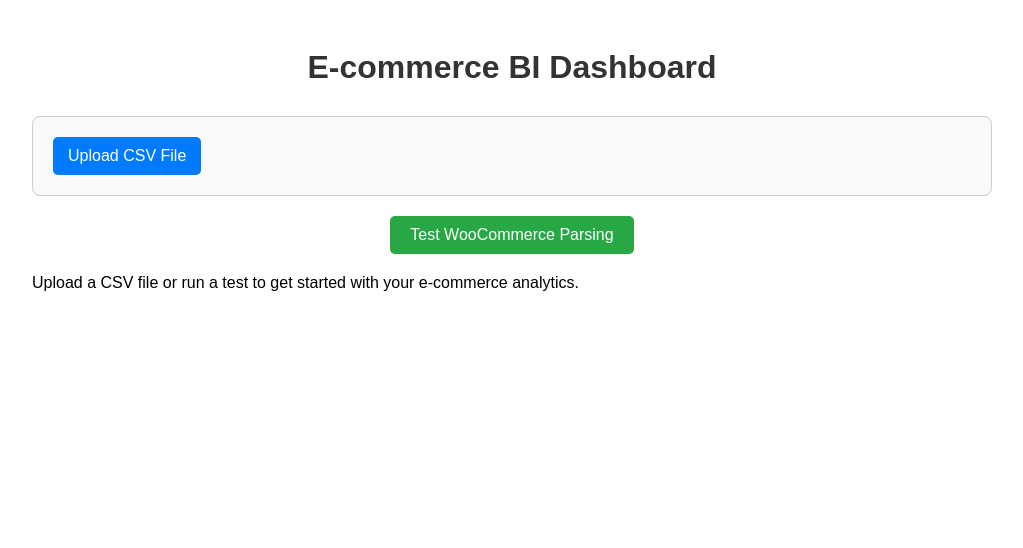
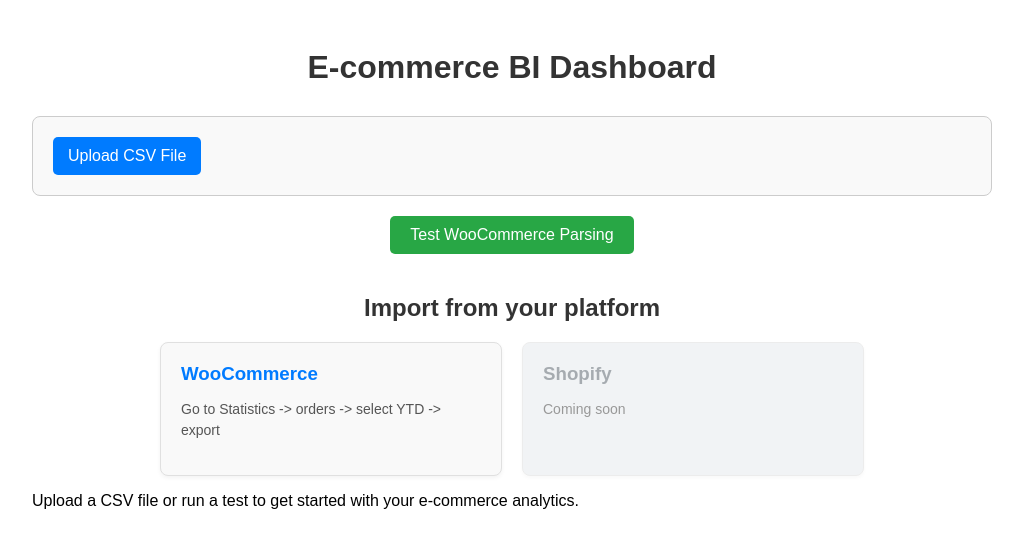
Before and after one commit to merchantmetricsorg/merchantmetricsorg.github.io, a SvelteKit app: page / in a window 1280 px wide. Shown: the top 548 px of the page, without its empty margins (128-1151 px from the left). Built offline with nearby package versions, Linux system fonts and the light colour scheme.

Commit message:
info on available systems

```diff
--- a/src/routes/+page.svelte
+++ b/src/routes/+page.svelte
@@ -60,6 +60,20 @@
   <CsvUploader on:csvUploaded={handleCsvUpload} on:csvCleared={handleCsvCleared} />
 
   <button on:click={testWooCommerceParsing} class="test-button">Test WooCommerce Parsing</button>
+
+  <section class="platform-import-section">
+    <h2>Import from your platform</h2>
+    <div class="platform-cards">
+      <div class="platform-card">
+        <h3>WooCommerce</h3>
+        <p>Go to Statistics -> orders -> select YTD -> export</p>
+      </div>
+      <div class="platform-card disabled">
+        <h3>Shopify</h3>
+        <p>Coming soon</p>
+      </div>
+    </div>
+  </section>
 
   {#if $salesData.error}
     <p class="error-message">{$salesData.error}</p>
@@ -128,4 +142,53 @@
     border-radius: 5px;
     overflow-x: auto;
   }
+
+  .platform-import-section {
+    margin-top: 40px;
+    text-align: center;
+  }
+
+  .platform-import-section h2 {
+    color: #333;
+    margin-bottom: 20px;
+  }
+
+  .platform-cards {
+    display: flex;
+    justify-content: center;
+    gap: 20px;
+    flex-wrap: wrap;
+  }
+
+  .platform-card {
+    background-color: #f9f9f9;
+    border: 1px solid #e0e0e0;
+    border-radius: 8px;
+    padding: 20px;
+    width: 300px;
+    box-shadow: 0 2px 4px rgba(0, 0, 0, 0.05);
+    text-align: left;
+  }
+
+  .platform-card h3 {
+    color: #007bff;
+    margin-top: 0;
+    margin-bottom: 10px;
+  }
+
+  .platform-card p {
+    color: #555;
+    font-size: 14px;
+    line-height: 1.5;
+  }
+
+  .platform-card.disabled {
+    opacity: 0.6;
+    background-color: #e9ecef;
+    cursor: not-allowed;
+  }
+
+  .platform-card.disabled h3 {
+    color: #6c757d;
+  }
 </style>
```
